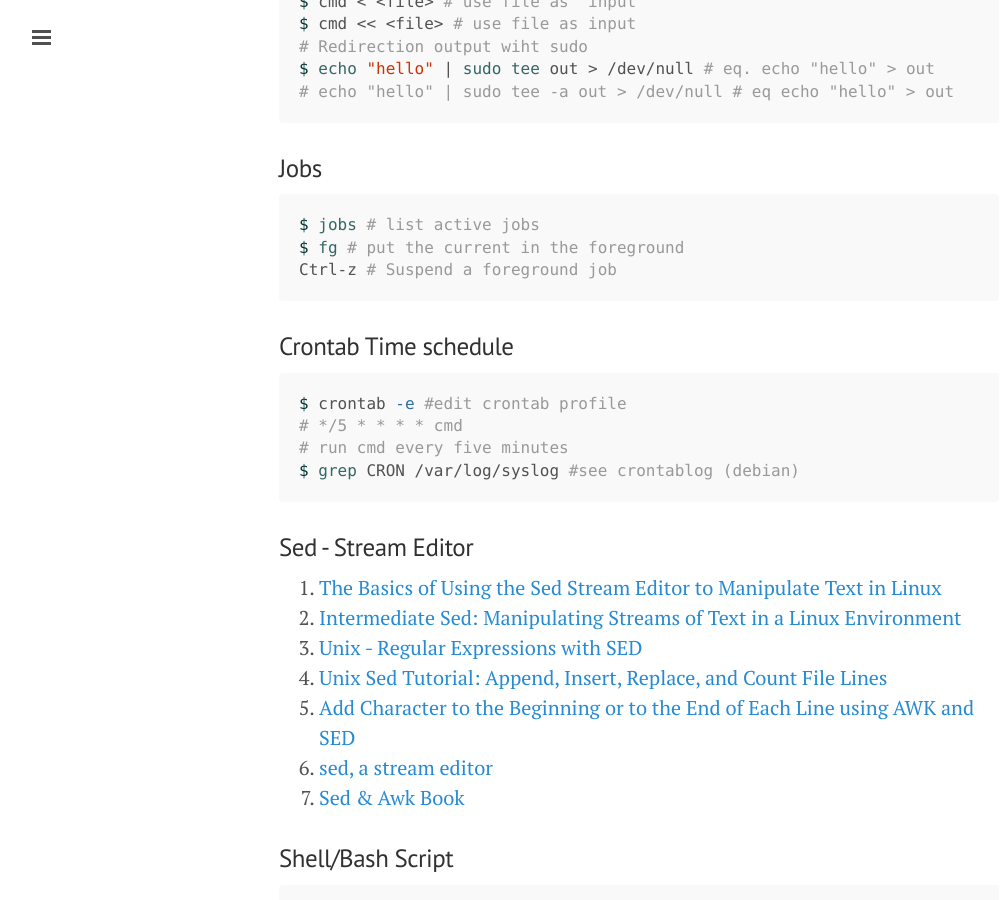
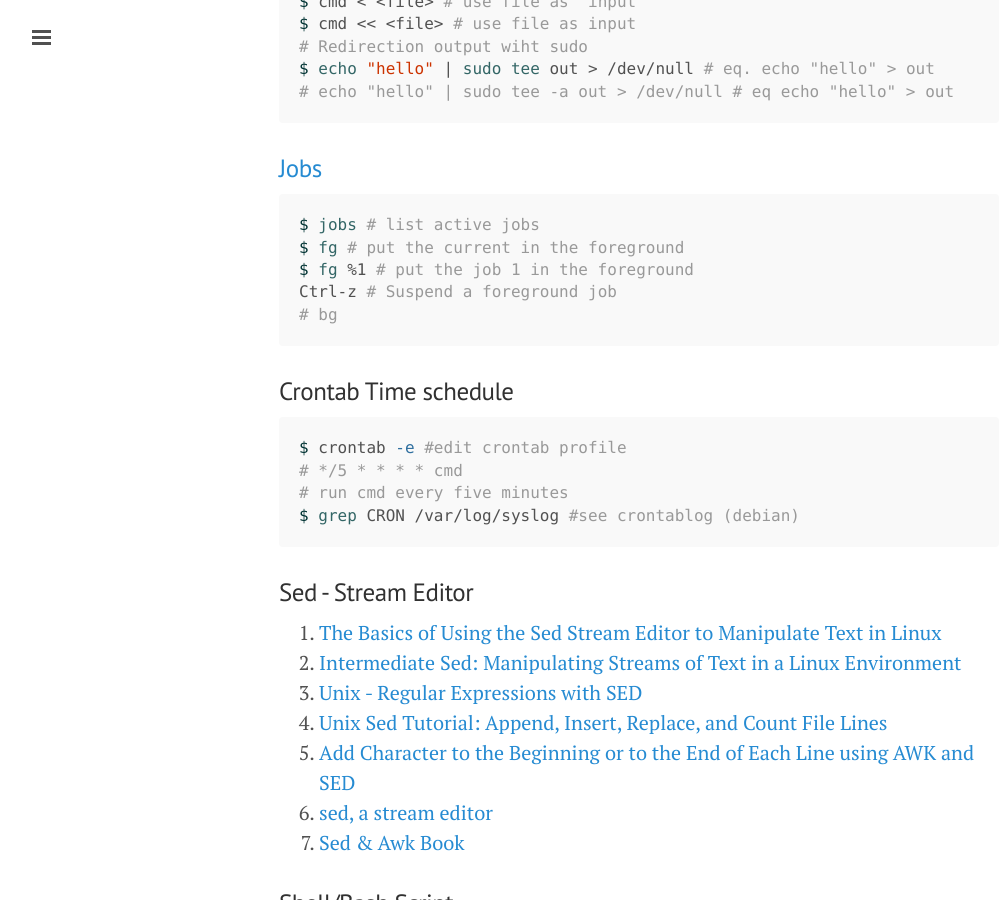
Before and after one commit to ibotdotout/ibotdotout.github.io, a Jekyll site: the page built from _posts/2014-06-27-unix.md, in a window 1280 px wide and 900 px high, scrolled down 1206 px. Shown: the whole window, without its empty margins (1-1006 px from the left). Built offline with Jekyll 4.4.1, drawn with Linux system fonts in a browser that asks for light colours; Markdown is read by kramdown in place of the engine named in the settings.

Commit message:
Update 2014-06-27-unix.md

````diff
--- a/_posts/2014-06-27-unix.md
+++ b/_posts/2014-06-27-unix.md
@@ -56,12 +56,14 @@ $ echo "hello" | sudo tee out > /dev/null # eq. echo "hello" > out
 # echo "hello" | sudo tee -a out > /dev/null # eq echo "hello" > out
 ```
 
-### Jobs
+### [Jobs](http://www.thegeekstuff.com/2010/05/unix-background-job/)
 
 ```sh
 $ jobs # list active jobs
 $ fg # put the current in the foreground
+$ fg %1 # put the job 1 in the foreground
 Ctrl-z # Suspend a foreground job
+# bg
 ```
 
 ### Crontab Time schedule
````
